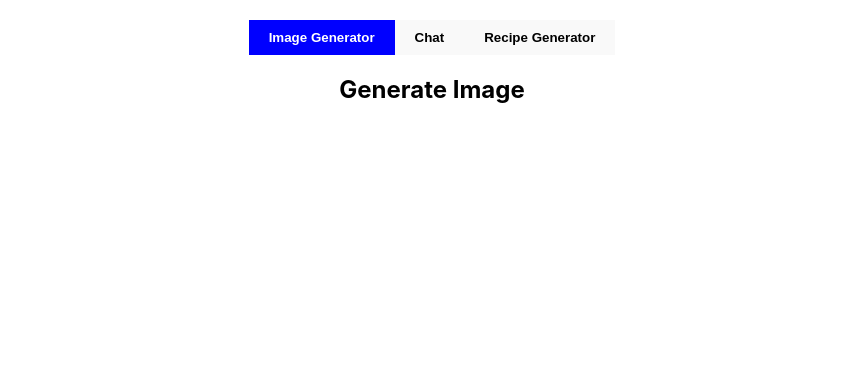
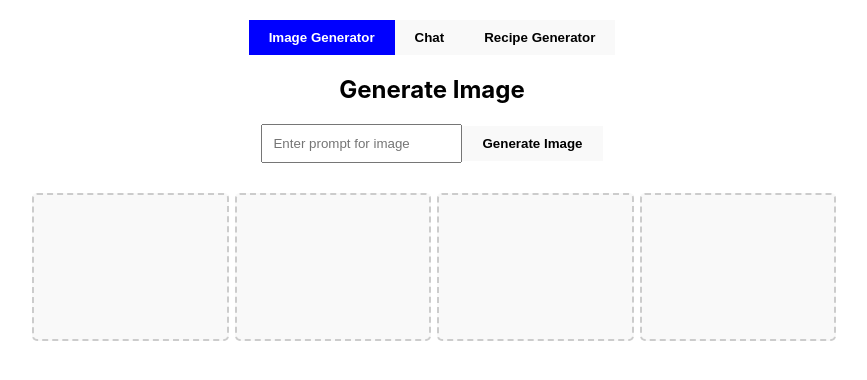
Before and after one commit to Earendiil/react-ai-project, a React (Create React App) app: page / in a window 1280 px wide. Shown: the top 380 px of the page, without its empty margins (208-1075 px from the left). Built offline with nearby package versions, Linux system fonts and the light colour scheme.

Commit message:
ImageGenerator function

```diff
--- a/src/components/ImageGenerator.js
+++ b/src/components/ImageGenerator.js
@@ -1,9 +1,44 @@
+import { useState } from "react";
 
 
 function ImageGenerator () {
+    const [prompt, setPrompt] = useState("");
+    const [imageUrls, setImageUrls] = useState([]);
+
+    const generateImage = async () => {
+        try {
+         const response =  await fetch(`http://localhost:8080/generate-image?prompt=${prompt}`)
+        const urls = await response.json();
+        setImageUrls(urls);
+        } catch (error) {
+            console.error("Error generating image : ", error)
+        }
+
+    };
+
 
     return (
-       <h2>Generate Image</h2>
+       <div className="tab-content">
+            <h2>Generate Image</h2>
+            <input type="text"
+                   value={prompt}
+                   onChange={ (e) => setPrompt(e.target.value)}
+                   placeholder="Enter prompt for image">
+             </input>
+             <button onClick={generateImage}> Generate Image </button>
+       <div className="image-grid">
+            {imageUrls.map((url, index) =>
+                <img key={index} src={url} alt={`Generated ${index}`} />
+            )}
+            {[...Array ( 4 - imageUrls.length)].map((_, index) => (
+                <div key={index + imageUrls.length}
+                className="empty-image-slot"/>
+            ))}
+       </div>
+
+
+
+       </div>
     );
 }
 
```
